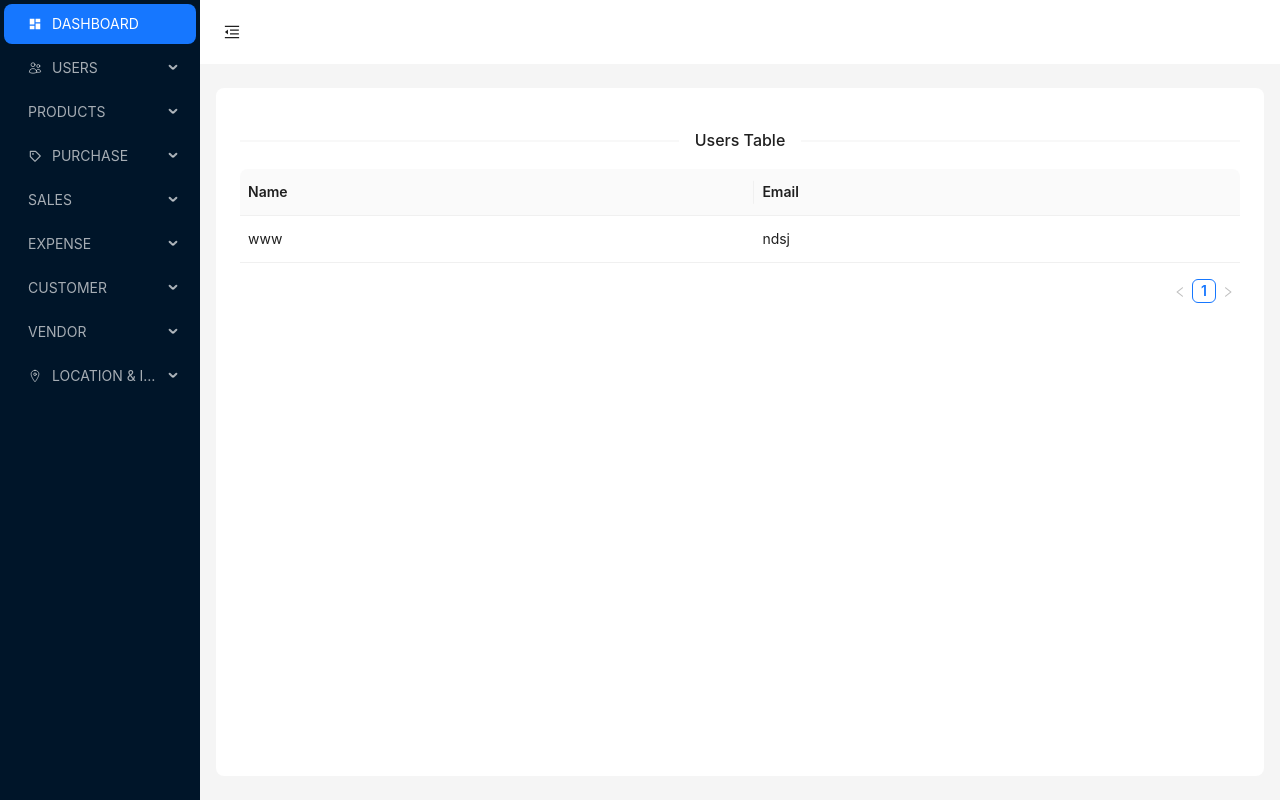
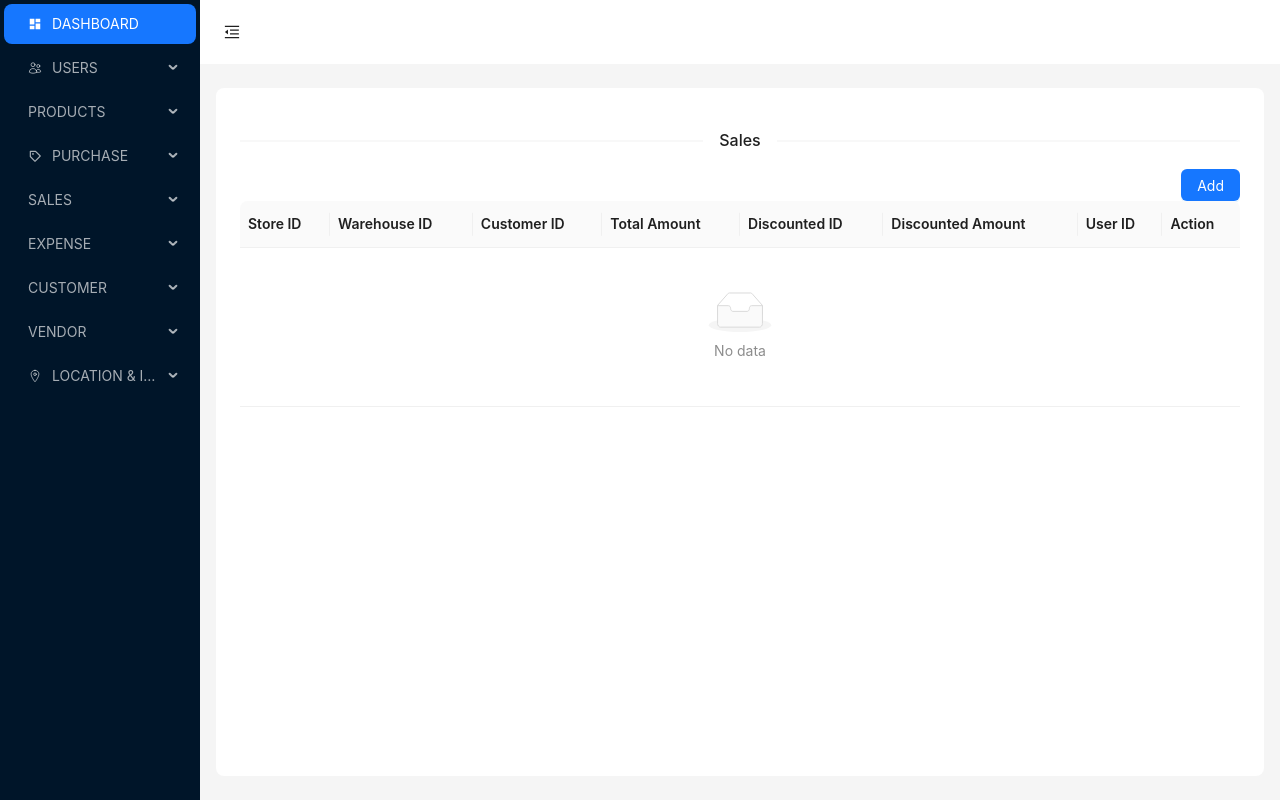
Before and after one commit to adnan-p-786/ERP-Software-Frontend, a React (Vite) app: page /Sales in a window 1280 px wide. Built offline with nearby package versions, Linux system fonts and the light colour scheme.

Commit message:
completed purchase frontend

```diff
--- a/src/App.tsx
+++ b/src/App.tsx
@@ -73,6 +73,9 @@ function App() {
           <SubMenu key={'4'} title="PURCHASE" icon={<BiPurchaseTag />}>
             <Menu.Item>
             <Link to= '/Purchase'>Purchase</Link>
+            </Menu.Item>
+            <Menu.Item>
+            <Link to= '/Variant'>Variant</Link>
             </Menu.Item>
             <Menu.Item>
             <Link to= '/PurchaseItems'>Purchase Items</Link>
--- a/src/apis/variant/variantHooks.ts
+++ b/src/apis/variant/variantHooks.ts
@@ -1,14 +1,14 @@
 import { useMutation } from "react-query"
 import { deleteVariant, postVariant, putVariant } from "./variantApi"
 
-export const useCreateUnits = () => {
+export const useCreateVariant = () => {
     return useMutation((data: any) => postVariant(data))
 }
 
-export const useUpdateUnits = () => {
+export const useUpdateVariant = () => {
     return useMutation((data: any) => putVariant(data))
 }
 
-export const useDeleteUnits = () => {
+export const useDeleteVariant = () => {
     return useMutation((data: any) => deleteVariant(data))
 }
--- a/src/main.tsx
+++ b/src/main.tsx
@@ -31,6 +31,7 @@ import Warehouse from './pages/Warehouse.tsx'
 import Location from './pages/Location.tsx'
 import { QueryClient, QueryClientProvider } from 'react-query'
 import OtherExpenses from './pages/OtherExpenses.tsx'
+import Variant from './pages/Variant.tsx'
 
 
 
@@ -86,6 +87,10 @@ const router = createBrowserRouter([
       {
         path:'/Purchase',
         element: <Purchase/>
+      },
+      {
+        path:'/Variant',
+        element: <Variant/>
       },
       {
         path:'/PurchaseItems',
--- a/src/pages/Purchase.tsx
+++ b/src/pages/Purchase.tsx
@@ -11,6 +11,8 @@ import { getstores } from '../apis/storess/storesApi';
 import { getWarehouse } from '../apis/warehouse/warehouseApi';
 import { getProduct } from '../apis/products/productApi';
 import { getUnits } from '../apis/units/unitsApi';
+import { MinusCircleOutlined, PlusOutlined } from '@ant-design/icons';
+import { getVariant } from '../apis/variant/variantApi';
 
 interface DataType {
   key: React.Key;
@@ -58,38 +60,36 @@ const columns: TableColumnsType<DataType> = [
   }
 ];
 
+function Purchase() {
+  const { data, isLoading, error, refetch } = useQuery("getPurchase", getPurchase);
+  const { data: vendorsdata } = useQuery("getVendors", getVendors);
+  const { data: productdata } = useQuery("getProduct", getProduct);
+  const { data: unitdata } = useQuery("getUnits", getUnits);
+  const { data: storesdata } = useQuery("getStores", getstores);
+  const { data: variantdata } = useQuery("getVariant", getVariant);
+  const { data: warehousedata } = useQuery("getWarehouse", getWarehouse);
+  const [addModal, setAddModal] = useState(false);
+  const { mutate: Create } = useCreatePurchase();
 
+  const [form] = Form.useForm();
 
-function Purchase() {
-  const { data, isLoading, error, refetch } = useQuery("getPurchase", getPurchase)
-  const { data: vendorsdata, isLoading: vendorsloading } = useQuery("getVendors", getVendors)
-  const { data: productdata, isLoading: productloading } = useQuery("getProduct", getProduct)
-  const { data: unitdata, isLoading: unitloading } = useQuery("getUnits", getUnits)
-  const { data: storesdata, isLoading: storesloading } = useQuery("getStores", getstores)
-  const { data: warehousedata, isLoading: warehouseloading } = useQuery("getWarehouse", getWarehouse)
-  const [addModal, setAddModal] = useState(false)
-  const { mutate: Create } = useCreatePurchase()
-
-  const [form] = Form.useForm()
   if (error) {
-    return message.error("data fetching error")
+    return message.error("data fetching error");
   }
-
 
   const onFinish = (value: any) => {
     Create(value, {
       onSuccess() {
-        message.success("added successfully")
-        refetch()
-        setAddModal(false)
-        form.resetFields()
+        message.success("added successfully");
+        refetch();
+        setAddModal(false);
+        form.resetFields();
       },
       onError() {
-        message.error("faild")
+        message.error("failed");
       }
-    })
-  }
-
+    });
+  };
 
   return (
     <div>
@@ -110,9 +110,9 @@ function Purchase() {
         footer={null}
         width={1200}
       >
-        <Form layout='vertical' onFinish={onFinish} form={form} className='
-         grid grid-flow-row grid-cols-4 gap-2'>
-          <Form.Item name={'billNo'} label="Bill No" rules={[{ required: true, message: "please enter Name" }]}>
+        <Form layout='vertical' onFinish={onFinish} form={form}>
+          <div className='grid grid-flow-row grid-cols-4 gap-2'>
+            <Form.Item name={'billNo'} label="Bill No" rules={[{ required: true, message: "please enter Bill No" }]}>
               <Input placeholder='billNo' />
             </Form.Item>
             <Form.Item
@@ -122,12 +122,10 @@ function Purchase() {
             >
               <Select
                 placeholder="Select a Vendor"
-              options={
-                !vendorsloading && vendorsdata?.data.map((subcat: { _id: string; name: string }) => ({
-                  value: subcat._id,
-                  label: subcat.name
-                }))
-              }
+                options={vendorsdata?.data?.map((vendor: { _id: string; name: string }) => ({
+                  value: vendor._id,
+                  label: vendor.name
+                }))}
               />
             </Form.Item>
             <Form.Item
@@ -137,77 +135,150 @@ function Purchase() {
             >
               <Select
                 placeholder="Select a Stores"
-              options={
-                !storesloading && storesdata?.data.map((subcat: { _id: string; name: string }) => ({
-                  value: subcat._id,
-                  label: subcat.name
-                }))
-              }
+                options={storesdata?.data?.map((store: { _id: string; name: string }) => ({
+                  value: store._id,
+                  label: store.name
+                }))}
               />
             </Form.Item>
             <Form.Item
               name={'warehouseId'}
-            label="warehouse ID"
+              label="Warehouse ID"
               rules={[{ required: true, message: "Please select a Warehouse" }]}
             >
               <Select
                 placeholder="Select a Warehouse"
-              options={
-                !warehouseloading && warehousedata?.data.map((subcat: { _id: string; name: string }) => ({
-                  value: subcat._id,
-                  label: subcat.name
-                }))
-              }
+                options={warehousedata?.data?.map((warehouse: { _id: string; name: string }) => ({
+                  value: warehouse._id,
+                  label: warehouse.name
+                }))}
               />
             </Form.Item>
-          <Form.Item name={'totalAmount'} label="Total Amount" rules={[{ required: true, message: "please enter VAT" }]}>
+            <Form.Item name={'totalAmount'} label="Total Amount" rules={[{ required: true, message: "Please enter total amount" }]}>
               <Input placeholder='totalAmount' />
             </Form.Item>
+          </div>
           <Divider orientation="left">Purchase Items</Divider>
+          <div className="p-6 bg-white rounded-xl shadow-md">
+            <Form.List
+              name="purchaseItems"
+              rules={[
+                {
+                  validator: async (_, items) => {
+                    if (!items || items.length < 1) {
+                      return Promise.reject(new Error('Please add at least 1 item.'));
+                    }
+                  },
+                },
+              ]}
+            >
+              {(fields, { add, remove }, { errors }) => (
+                <>
+                  {fields.map((field) => (
+                    <div key={field.key} className="grid grid-cols-12 gap-4 items-end">
                       <Form.Item
-            name={'productId'}
-            label="product ID"
-            rules={[{ required: true, message: "Please select a Product ID" }]}
+                        {...field}
+                        className="col-span-4"
+                        name={[field.name, 'productId']}
+                        rules={[{ required: true, message: 'Please select a product' }]}
                       >
                         <Select
-              placeholder="Select a Product"
-              options={
-                !productloading && productdata?.data.map((product: { _id: string; }) => ({
-                  value: product._id
-                }))
-              }
+                          placeholder="Select Product"
+                          options={productdata?.data?.map((product: { _id: string; name: string }) => ({
+                            value: product._id,
+                            label: product.name,
+                          }))}
                         />
                       </Form.Item>
+
                       <Form.Item
-            name={'unitId'}
-            label="Unit ID"
-            rules={[{ required: true, message: "Please select a Unit ID" }]}
+                        className="col-span-4"
+                        name={[field.name, 'unitId']}
+                        rules={[{ required: true, message: 'Please select a unit' }]}
                       >
                         <Select
-              placeholder="Select a Unit"
-              options={
-                !unitloading && unitdata?.data.map((Unit: { _id: string; }) => ({
-                  value: Unit._id
-                }))
-              }
+                          placeholder="Select Unit"
+                          options={unitdata?.data?.map((unit: { _id: string; name: string }) => ({
+                            value: unit._id,
+                            label: unit.name,
+                          }))}
                         />
                       </Form.Item>
-          <Form.Item name={'quantity'} label="Quantity" rules={[{ required: true, message: "please enter Quantity" }]}>
-            <Input placeholder='Quantity' />
+
+                      <Form.Item
+                        className="col-span-3"
+                        name={[field.name, 'quantity']}
+                        rules={[{ required: true, message: 'Please enter quantity' }]}
+                      >
+                        <Input placeholder="Quantity" type="number" />
                       </Form.Item>
-          <Form.Item name={'purchasePrice'} label="Purchase Price" rules={[{ required: true, message: "please enter Purchase Price" }]}>
-            <Input placeholder='Purchase Price' />
+
+                      <Form.Item
+                        className="col-span-3"
+                        name={[field.name, 'purchasePrice']}
+                        rules={[{ required: true, message: 'Please enter purchase price' }]}
+                      >
+                        <Input placeholder="Purchase Price" type="number" />
                       </Form.Item>
-          <Form.Item name={'sellingPrice'} label="Selling Price" rules={[{ required: true, message: "please enter Selling Price" }]}>
-            <Input placeholder='Selling Price' />
+
+                      <Form.Item
+                        className="col-span-3"
+                        name={[field.name, 'sellingPrice']}
+                        rules={[{ required: true, message: 'Please enter selling price' }]}
+                      >
+                        <Input placeholder="Selling Price" type="number" />
                       </Form.Item>
+
+                      <Form.Item
+                        {...field}
+                        className="col-span-4"
+                        name={[field.name, 'variantId']}
+                        rules={[{ required: true, message: 'Please select variant' }]}
+                      >
+                        <Select
+                          placeholder="Select Variant"
+                          options={variantdata?.data?.map((variant: { _id: string; }) => ({
+                            value: variant._id,
+                            // label: variant.name,
+                          }))}
+                        />
+                      </Form.Item>
+
+                      <Button
+                        type="text"
+                        danger
+                        onClick={() => remove(field.name)}
+                        className="col-span-1"
+                      >
+                        Remove
+                      </Button>
+                    </div>
+                  ))}
+
                   <Form.Item>
-          <Button htmlType='submit' className='w-full '>Submit</Button>
+                    <Button
+                      type="dashed"
+                      onClick={() => add()}
+                      block
+                      icon={<PlusOutlined />}
+                    >
+                      Add Item
+                    </Button>
+                    <Form.ErrorList errors={errors} />
                   </Form.Item>
+                </>
+              )}
+            </Form.List>
+            <Form.Item className="mt-6">
+              <Button type="primary" htmlType="submit" className="w-full">
+                Submit
+              </Button>
+            </Form.Item>
+          </div>
         </Form>
       </Modal>
     </div>
-  )
+  );
 }
 
-export default Purchase
+export default Purchase;
--- a/src/pages/Sales.tsx
+++ b/src/pages/Sales.tsx
@@ -1,6 +1,9 @@
-import React from 'react';
-import { Divider, Table } from 'antd';
+import React, { useState } from 'react';
+import { Button, Divider, Form, message, Table } from 'antd';
 import type { TableColumnsType } from 'antd';
+import { CiEdit } from 'react-icons/ci';
+import { MdDeleteOutline } from 'react-icons/md';
+import { useQuery } from 'react-query';
 
 interface DataType {
   key: React.Key;
@@ -10,28 +13,87 @@ interface DataType {
 
 const columns: TableColumnsType<DataType> = [
   {
-    title: 'Name',
-    dataIndex: 'name',
+    title: 'Store ID',
+    dataIndex: 'storeId',
+    render: (store: any) => store?._id || 'N/A',
   },
   {
-    title: 'Email',
-    dataIndex: 'email',
+    title: 'Warehouse ID',
+    dataIndex: 'warehouseId',
+    render: (Warehouse: any) => Warehouse?._id || 'N/A',
+  },
+  {
+    title: 'Customer ID',
+    dataIndex: 'customerId',
+    render: (Customer: any) => Customer?._id || 'N/A',
+  },
+  {
+    title: "Total Amount",
+    dataIndex:'total_amount',
+  },
+  {
+    title: "Discounted ID",
+    dataIndex:'discountId',
+    render: (discount: any) => discount?._id || 'N/A',
+  },
+  {
+    title: "Discounted Amount",
+    dataIndex:'discounted_amount',
+  },
+  {
+    title: "User ID",
+    dataIndex:'usersId',
+    render: (user: any) => user?._id || 'N/A',
+  },
+  {
+    title: "Action",
+    render: (record) => (
+      <div className="flex gap-2">
+        <Button><CiEdit /> Edit</Button>
+        <Button><MdDeleteOutline /> Delete</Button>
+      </div>
+    )
   }
 ];
 
-const data: DataType[] = [
-  {
-    key: '1',
-    name: 'www',
-    email: "ndsj"
-  },
-];
 
 function Sales() {
+  // const { data, isLoading, error, refetch } = useQuery("getSales", getSales);
+  const [addModal, setAddModal] = useState(false);
+  // const { mutate: Create } = useCreatePurchase();
+
+  const [form] = Form.useForm();
+
+  // if (error) {
+  //   return message.error("data fetching error");
+  // }
+
+  // const onFinish = (value: any) => {
+  //   // Create(value, {
+  //     onSuccess() {
+  //       message.success("added successfully");
+  //       // refetch();
+  //       setAddModal(false);
+  //       form.resetFields();
+  //     },
+  //     onError() {
+  //       message.error("failed");
+  //     }
+  //   });
+  // };
+
+
+
   return (
     <div>
-      <Divider>Users Table</Divider>
-      <Table<DataType> columns={columns} dataSource={data} size="middle" />
+      <Divider>Sales</Divider>
+      <div className="w-full flex justify-end">
+              <Button type='primary' onClick={() => setAddModal(true)}>Add</Button>
+            </div>
+      <Table
+       columns={columns}
+      //  dataSource={data}
+       size="middle" />
     </div>
   )
 }
--- /dev/null
+++ b/src/pages/Variant.tsx
@@ -0,0 +1,89 @@
+import React, { useState } from 'react';
+import { Button, Divider, Form, Input, message, Modal, Table } from 'antd';
+import type { TableColumnsType } from 'antd';
+import { CiEdit } from 'react-icons/ci';
+import { MdDeleteOutline } from 'react-icons/md';
+import { getVariant } from '../apis/variant/variantApi';
+import { useQuery } from 'react-query';
+import { useCreateVariant } from '../apis/variant/variantHooks';
+
+interface DataType {
+  key: React.Key;
+  name: string;
+  email: string;
+}
+
+const columns: TableColumnsType<DataType> = [
+  {
+    title: 'Name',
+    dataIndex: 'name',
+  },
+  {
+    title: "Action",
+    render: (record) => (
+      <div className="flex gap-2">
+        <Button><CiEdit /> Edit</Button>
+        <Button><MdDeleteOutline /> Delete</Button>
+      </div>
+    )
+  }
+];
+
+function Variant() {
+const {data,isLoading,error,refetch} = useQuery("getVariant",getVariant)
+  const [addModal,setAddModal] = useState(false)
+  const {mutate:Create} = useCreateVariant()
+
+
+  const [form] = Form.useForm()
+if(error){
+  return message.error("data fetching error")
+}
+
+
+const onFinish = (value:any)=>{
+  Create(value,{
+   onSuccess(){
+       message.success("add successfully")
+       refetch()
+       setAddModal(false)
+       form.resetFields()
+   },
+   onError(){
+       message.error("faild")
+   }
+  })
+}
+
+  return (
+    <div>
+      <Divider>Variant</Divider>
+      <div className="w-full flex justify-end">
+         <Button type='primary' onClick={()=>setAddModal(true)}>Add</Button>
+      </div>
+      <Table
+      columns={columns}
+      dataSource={data?.data}
+      loading={isLoading}
+      size="middle" />
+
+<Modal
+        title="Add Variant"
+        open={addModal}
+        onCancel={() => setAddModal(false)}
+        footer={null}
+      >
+        <Form layout='vertical' onFinish={onFinish} form={form}>
+          <Form.Item name={'name'} label="Name" rules={[{ required: true, message: "please enter variable name" }]}>
+            <Input placeholder='name' />
+          </Form.Item>
+          <Form.Item>
+            <Button htmlType='submit' className='w-full '>Submit</Button>
+          </Form.Item>
+        </Form>
+      </Modal>
+    </div>
+  )
+}
+
+export default Variant
```
Lines whose indentation alone changed are shown as unchanged.
